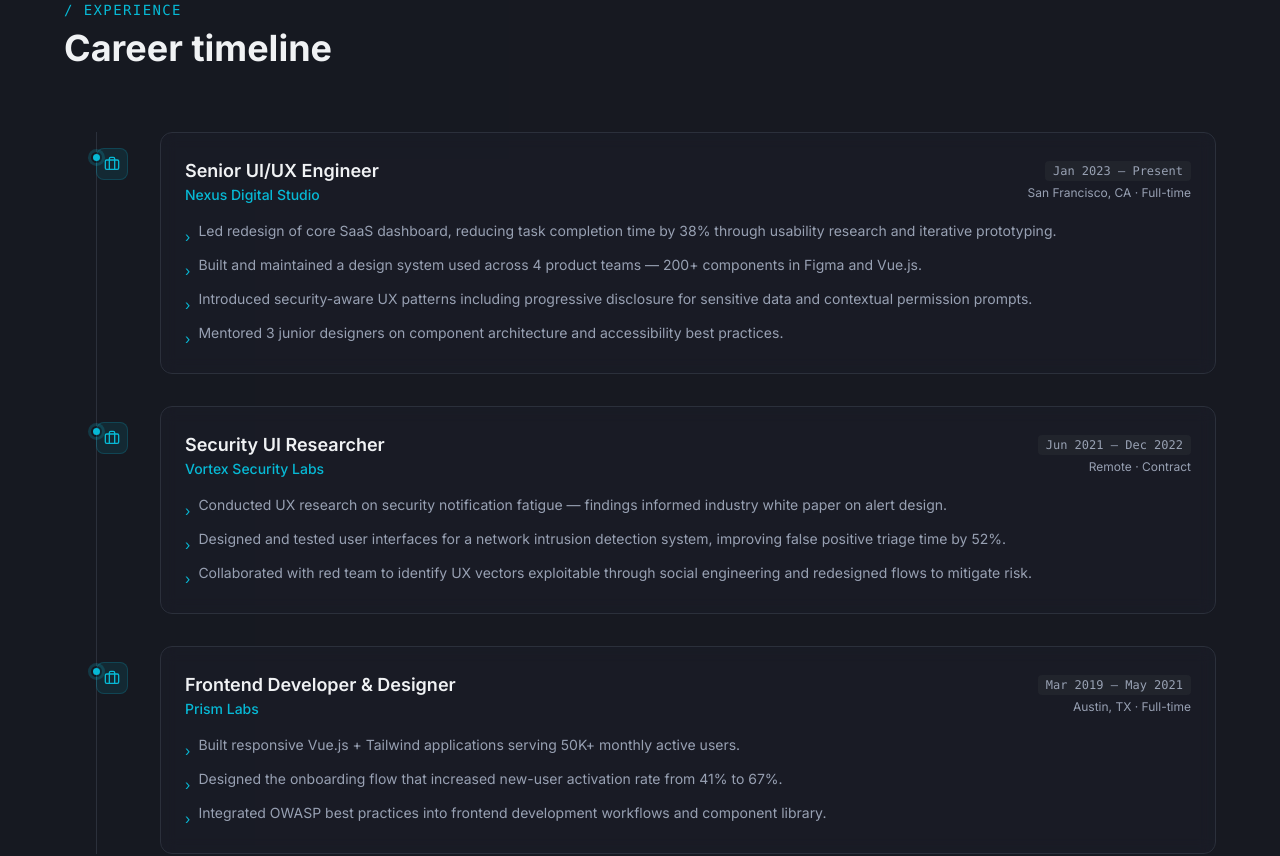
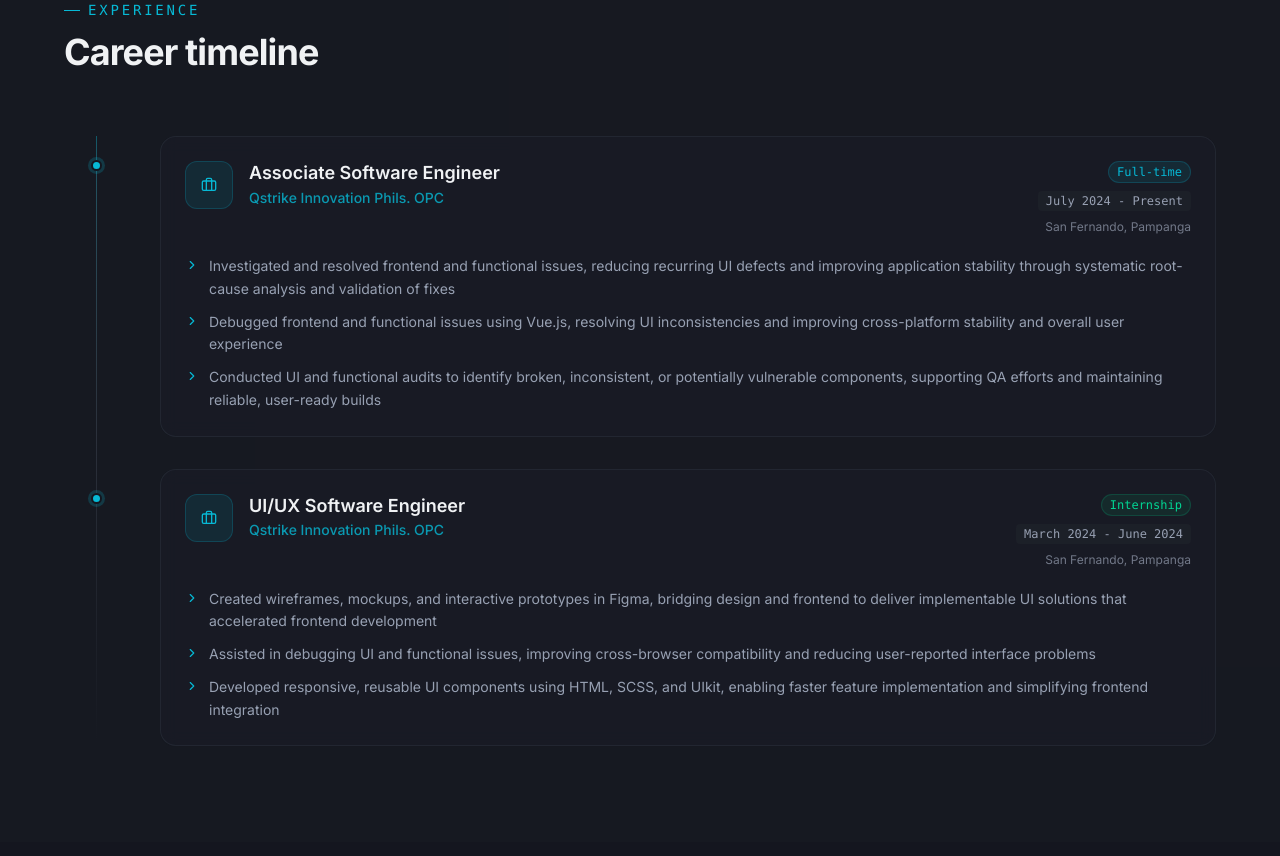
Before and after one commit to matthewarzola/BM_portfolio, a Vue app: page / in a window 1280 px wide. Shown: the part 1620-2476 px from the top of the page. Built offline with nearby package versions, Linux system fonts and the light colour scheme.

Commit message:
feat: update Experience component with new data structure, enhanced achievements, and improved layout and animations

```diff
--- a/src/components/sections/Experience.vue
+++ b/src/components/sections/Experience.vue
@@ -1,119 +1,168 @@
 <!-- Experience.vue -->
-<script setup>
-import { Briefcase } from 'lucide-vue-next'
+<script setup lang="ts">
+import { ref, onMounted, onBeforeUnmount } from "vue";
+import { Briefcase, ChevronRight } from "lucide-vue-next";
 
-const experiences = [
+// ─── Types ────────────────────────────────────────────────────────────────────
+
+interface Experience {
+	company: string;
+	role: string;
+	duration: string;
+	location: string;
+	type: "Full-time" | "Contract" | "Part-time" | "Internship";
+	achievements: string[];
+}
+
+// ─── Data ─────────────────────────────────────────────────────────────────────
+
+const experiences: Experience[] = [
 	{
-    company: 'Nexus Digital Studio',
-    role: 'Senior UI/UX Engineer',
-    duration: 'Jan 2023 – Present',
-    location: 'San Francisco, CA',
-    type: 'Full-time',
+		company: "Qstrike Innovation Phils. OPC",
+		role: "Associate Software Engineer",
+		duration: "July 2024 - Present",
+		location: "San Fernando, Pampanga",
+		type: "Full-time",
 		achievements: [
-      'Led redesign of core SaaS dashboard, reducing task completion time by 38% through usability research and iterative prototyping.',
-      'Built and maintained a design system used across 4 product teams — 200+ components in Figma and Vue.js.',
-      'Introduced security-aware UX patterns including progressive disclosure for sensitive data and contextual permission prompts.',
-      'Mentored 3 junior designers on component architecture and accessibility best practices.',
+			"Investigated and resolved frontend and functional issues, reducing recurring UI defects and improving application stability through systematic root-cause analysis and validation of fixes",
+			"Debugged frontend and functional issues using Vue.js, resolving UI inconsistencies and improving cross-platform stability and overall user experience",
+			"Conducted UI and functional audits to identify broken, inconsistent, or potentially vulnerable components, supporting QA efforts and maintaining reliable, user-ready builds",
 		],
 	},
 	{
-    company: 'Vortex Security Labs',
-    role: 'Security UI Researcher',
-    duration: 'Jun 2021 – Dec 2022',
-    location: 'Remote',
-    type: 'Contract',
+		company: "Qstrike Innovation Phils. OPC",
+		role: "UI/UX Software Engineer",
+		duration: "March 2024 - June 2024",
+		location: "San Fernando, Pampanga",
+		type: "Internship",
 		achievements: [
-      'Conducted UX research on security notification fatigue — findings informed industry white paper on alert design.',
-      'Designed and tested user interfaces for a network intrusion detection system, improving false positive triage time by 52%.',
-      'Collaborated with red team to identify UX vectors exploitable through social engineering and redesigned flows to mitigate risk.',
+			"Created wireframes, mockups, and interactive prototypes in Figma, bridging design and frontend to deliver implementable UI solutions that accelerated frontend development",
+			"Assisted in debugging UI and functional issues, improving cross-browser compatibility and reducing user-reported interface problems",
+			"Developed responsive, reusable UI components using HTML, SCSS, and UIkit, enabling faster feature implementation and simplifying frontend integration",
 		],
 	},
-  {
-    company: 'Prism Labs',
-    role: 'Frontend Developer & Designer',
-    duration: 'Mar 2019 – May 2021',
-    location: 'Austin, TX',
-    type: 'Full-time',
-    achievements: [
-      'Built responsive Vue.js + Tailwind applications serving 50K+ monthly active users.',
-      'Designed the onboarding flow that increased new-user activation rate from 41% to 67%.',
-      'Integrated OWASP best practices into frontend development workflows and component library.',
-    ],
+];
+
+// ─── Type badge styles ────────────────────────────────────────────────────────
+
+const typeBadge: Record<Experience["type"], string> = {
+	"Full-time": "bg-primary/10 text-primary border-primary/20",
+	Contract: "bg-amber-500/10 text-amber-400 border-amber-500/20",
+	"Part-time": "bg-purple-500/10 text-purple-400 border-purple-500/20",
+	Internship: "bg-emerald-500/10 text-emerald-400 border-emerald-500/20",
+};
+
+// ─── Scroll animation ─────────────────────────────────────────────────────────
+
+const sectionRef = ref<HTMLElement | null>(null);
+const inView = ref(false);
+let observer: IntersectionObserver | null = null;
+
+onMounted(() => {
+	observer = new IntersectionObserver(
+		([entry]) => {
+			if (entry.isIntersecting) {
+				inView.value = true;
+				observer?.disconnect();
+			}
 		},
-]
+		{ threshold: 0.1 },
+	);
+	if (sectionRef.value) observer.observe(sectionRef.value);
+});
+
+onBeforeUnmount(() => observer?.disconnect());
 </script>
 
 <template>
 	<section id="experience" class="py-24 px-4 sm:px-6 bg-muted/20">
-    <div class="max-w-6xl mx-auto">
-      <!-- Heading -->
-      <div class="mb-16">
-        <p class="text-primary text-sm font-mono tracking-widest uppercase mb-2">
-          / experience
+		<div ref="sectionRef" class="max-w-6xl mx-auto">
+			<!-- ── Header ──────────────────────────────────────────────────────── -->
+			<div class="mb-16 transition-all duration-700 ease-out" :class="inView ? 'opacity-100 translate-y-0' : 'opacity-0 translate-y-8'
+				">
+				<p class="text-primary text-sm font-mono tracking-[0.2em] uppercase mb-3 flex items-center gap-2">
+					<span class="inline-block w-4 h-px bg-primary" aria-hidden="true" />
+					experience
 				</p>
 
-        <h2 class="text-3xl sm:text-4xl font-bold text-foreground">
+				<h2 class="text-3xl sm:text-4xl font-bold text-foreground tracking-tight">
 					Career timeline
 				</h2>
 			</div>
 
-      <!-- Timeline -->
+			<!-- ── Timeline ────────────────────────────────────────────────────── -->
 			<div class="relative">
-        <!-- Vertical line -->
-        <div class="absolute left-0 md:left-8 top-0 bottom-0 w-px bg-border" />
+				<!-- Vertical rule -->
+				<div class="absolute left-0 md:left-8 top-0 bottom-0 w-px bg-gradient-to-b from-primary/40 via-border to-transparent"
+					aria-hidden="true" />
 
-        <div class="space-y-8">
-          <div v-for="(exp, i) in experiences" :key="exp.company" class="relative pl-6 md:pl-24">
-            <!-- Dot -->
+				<ol class="space-y-8" role="list" aria-label="Work history">
+					<li v-for="(exp, i) in experiences" :key="exp.company"
+						class="relative pl-6 md:pl-24 transition-all duration-700 ease-out" :class="inView ? 'opacity-100 translate-y-0' : 'opacity-0 translate-y-6'
+							" :style="{ transitionDelay: `${i * 120}ms` }">
+						<!-- Timeline dot -->
+						<div class="absolute left-[-5px] md:left-[27px] top-6 w-[11px] h-[11px] rounded-full bg-primary border-2 border-background shadow-[0_0_0_3px] shadow-primary/20 transition-transform duration-300 group-hover:scale-125"
+							aria-hidden="true" />
+
+						<!-- Briefcase icon (desktop) -->
+
+						<!-- Card -->
+						<article
+							class="group p-6 rounded-2xl border border-border/60 bg-card/50 backdrop-blur-sm hover:border-primary/40 hover:bg-card/80 hover:shadow-lg hover:shadow-primary/5 transition-all duration-300">
+							<!-- Card header -->
+							<div class="flex flex-col sm:flex-row sm:items-start justify-between gap-3 mb-5">
+								<div class="flex items-start gap-4 mb-5">
 									<div
-              class="absolute left-[-5px] md:left-[27px] top-5 w-[11px] h-[11px] rounded-full bg-primary border-2 border-background shadow-[0_0_0_3px] shadow-primary/20" />
-
-            <!-- Icon (desktop only) -->
-            <div class="absolute hidden md:flex left-0 top-4 w-16 items-start justify-end">
-              <div class="w-8 h-8 rounded-lg bg-primary/10 border border-primary/20 flex items-center justify-center">
+										class="w-12 h-12 rounded-xl bg-primary/10 border border-primary/20 flex items-center justify-center shrink-0">
 										<Briefcase class="w-4 h-4 text-primary" />
+									</div>
+									<div>
+										<h3
+											class="text-foreground font-semibold text-lg leading-snug group-hover:text-primary transition-colors duration-200">
+											{{ exp.role }}
+										</h3>
+										<p class="text-primary/80 text-sm font-medium mt-0.5">
+											{{ exp.company }}
+										</p>
 									</div>
 								</div>
 
-            <!-- Card -->
-            <div
-              class="p-6 rounded-xl border border-border bg-card/60 backdrop-blur-sm hover:border-primary/30 hover:shadow-lg hover:shadow-primary/5 transition-all">
-              <!-- Header -->
-              <div class="flex flex-col sm:flex-row sm:items-center justify-between gap-2 mb-4">
-                <div>
-                  <h3 class="text-foreground font-semibold text-lg">
-                    {{ exp.role }}
-                  </h3>
+								<div class="flex flex-row sm:flex-col items-center sm:items-end gap-2 shrink-0">
+									<!-- Employment type badge -->
+									<span class="text-xs font-mono px-2 py-0.5 rounded-full border"
+										:class="typeBadge[exp.type]">
+										{{ exp.type }}
+									</span>
 
-                  <p class="text-primary text-sm font-medium">
-                    {{ exp.company }}
-                  </p>
-                </div>
-
-                <div class="flex flex-col items-start sm:items-end gap-1">
-                  <span class="text-xs font-mono text-muted-foreground bg-muted px-2 py-0.5 rounded">
+									<!-- Duration -->
+									<span
+										class="text-xs font-mono text-muted-foreground bg-muted/60 px-2 py-0.5 rounded">
 										{{ exp.duration }}
 									</span>
 
-                  <span class="text-xs text-muted-foreground">
-                    {{ exp.location }} · {{ exp.type }}
+									<!-- Location -->
+									<span class="text-xs text-muted-foreground/70 hidden sm:block">
+										{{ exp.location }}
 									</span>
 								</div>
 							</div>
 
+							<!-- Location (mobile) -->
+							<p class="text-xs text-muted-foreground/70 mb-4 sm:hidden">
+								{{ exp.location }}
+							</p>
+
 							<!-- Achievements -->
-              <ul class="space-y-2">
-                <li v-for="(ach, j) in exp.achievements" :key="j" class="flex gap-2 text-sm text-muted-foreground">
-                  <span class="text-primary mt-1.5 shrink-0">
-                    ›
-                  </span>
-
-                  {{ ach }}
+							<ul class="space-y-2.5" aria-label="Key achievements">
+								<li v-for="(ach, j) in exp.achievements" :key="j"
+									class="flex items-start gap-2.5 text-sm text-muted-foreground leading-relaxed">
+									<ChevronRight class="text-primary shrink-0 mt-[3px] size-3.5" aria-hidden="true" />
+									<span>{{ ach }}</span>
 								</li>
 							</ul>
-            </div>
-          </div>
-        </div>
+						</article>
+					</li>
+				</ol>
 			</div>
 		</div>
 	</section>
```
Lines whose indentation alone changed are shown as unchanged.
